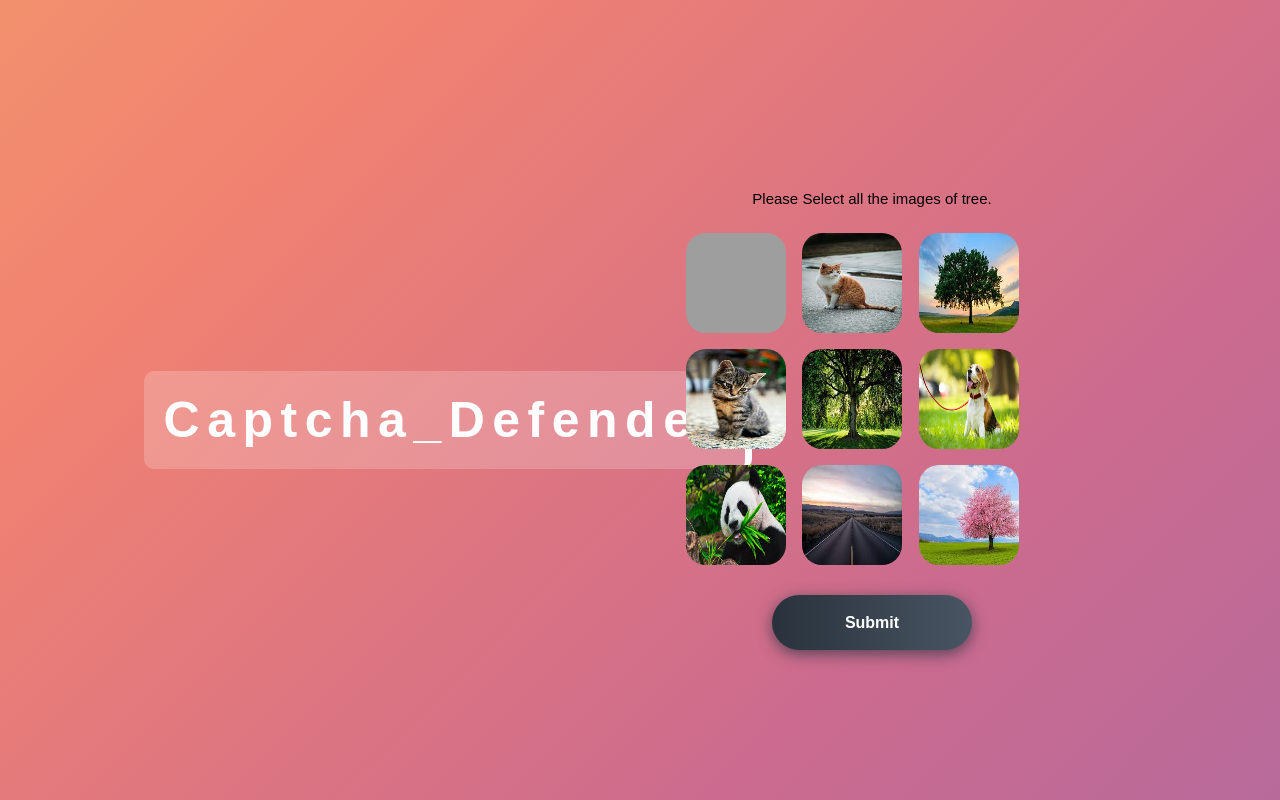
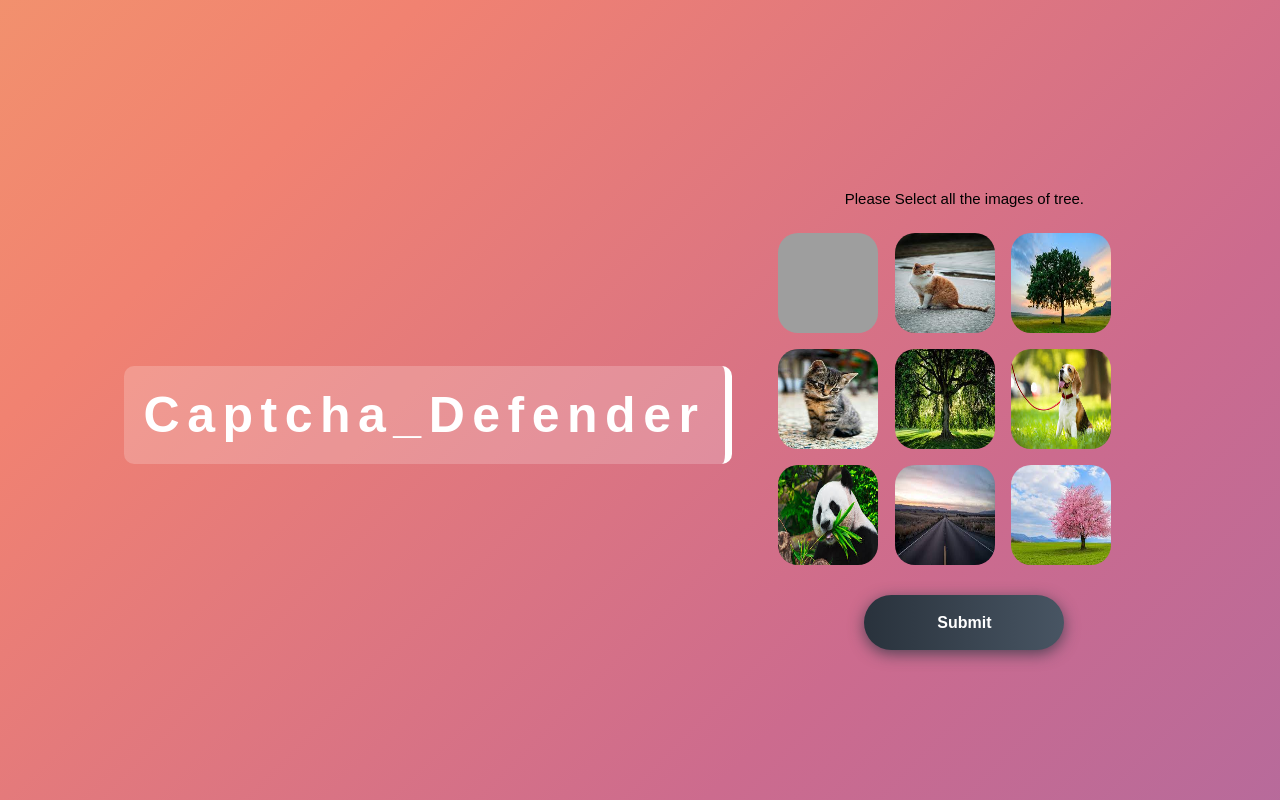
Before and after one commit to Shalmali1271/FYP_Captcha, a Django app: page / in a window 1280 px wide. Run offline with Django 3.2, Linux system fonts and the light colour scheme; data comes from the database, SQL or seed files in the repository; grey boxes are pictures that could not be loaded.

Commit message:
Image Captcha

```diff
--- a/fyp_frontend/templates/fyp_frontend/home.html
+++ b/fyp_frontend/templates/fyp_frontend/home.html
@@ -8,7 +8,6 @@
 </head>
 <body>
 	<section>
-		<div class="fake-container">
 			<div class="container">
 				<div class="Title" style="margin-left: 0%;">
 					<h1>Captcha_Defender</h1>
@@ -17,7 +16,6 @@
 					<div id="robot" alt="Hello Humans!"></div>
 				</div>
 			</div>
-		</div>
 	<div class="fake-container">
 		<div class="container">
 			<p class="text">Please Select all the images of {{ran_arr}}.</p>
```
